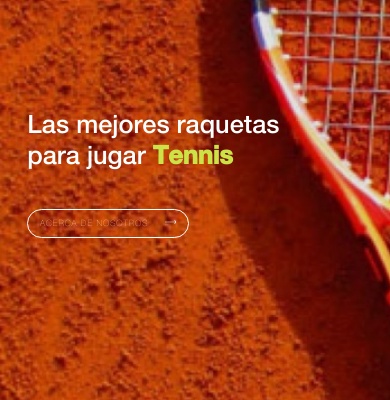
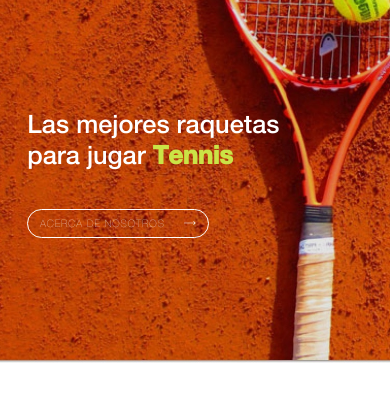
Before and after one commit to jomedinna/getmore-test, a plain HTML site: page index.html in a window 390 px wide. Shown: the part 47-447 px from the top of the page. Drawn offline with nearby package versions, Linux system fonts and the light colour scheme.

Commit message:
Update mobile styles

```diff
--- a/assets/scss/_action.scss
+++ b/assets/scss/_action.scss
@@ -66,7 +66,7 @@
 
 		&__caption {
 			display: block;
-			padding-left: 5vw;
+			padding-left: 7vw;
 
 			p {
 				max-width: 100%;
--- a/assets/scss/_footer.scss
+++ b/assets/scss/_footer.scss
@@ -83,14 +83,14 @@
 				box-sizing: border-box;
 				justify-content: center;
 				margin-top: 10px;
-				gap: 1vw;
+				gap: 2vw;
 			}
 
 			&--item {
 				a {
 					img {
-					    width: 5vw;
-					    height: 5vw;
+					    width: 6vw;
+					    height: 6vw;
 					}
 				}
 			}
--- a/assets/scss/_hero.scss
+++ b/assets/scss/_hero.scss
@@ -69,14 +69,14 @@
 	}
 
 	@media screen and (max-width: 575px) {
-		height: 105vh;
+		height: 105vw;
 
 		&--line {
 			display: none;
 		}
 
 		&__container {
-			height: 105vh;
+			height: 105vw;
 		}
 
 		&__caption {
--- a/assets/scss/_main.scss
+++ b/assets/scss/_main.scss
@@ -72,9 +72,9 @@
 
 @media screen and (max-width: 575px) {
 	:root {
-		--font-size-xs: 2.2vw;
-		--font-size-sm: 2.4vw;
-		--font-size-base: 3vw;
+		--font-size-xs: 2.6vw;
+		--font-size-sm: 2.8vw;
+		--font-size-base: 3.4vw;
 
 		--header-1: 6.5vw;
 		--header-2: 7.1vw;
@@ -126,7 +126,7 @@ body, html {
 
 	@media screen and (max-width: 575px) {
 		padding: 1vw 3vw;
-		max-width: 35vw;
+		max-width: 40vw;
 	}
 }
 
```
Also changed, not shown: assets/css/home.min.css, 1 other file.
